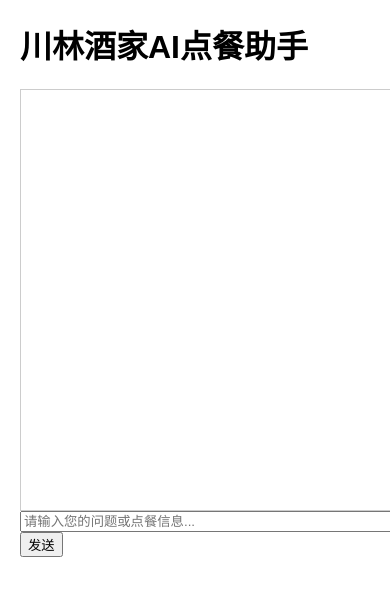
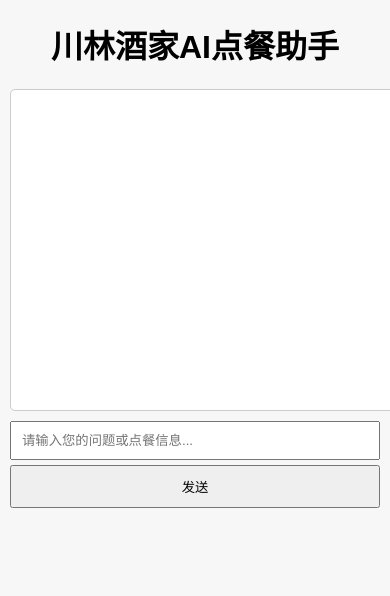
Before and after one commit to Linlinde/catering_ai_agent, a Flask app: page / in a window 390 px wide; the page is wider, and only the part inside the window is pictured. Shown: the top 596 px of that part. Run offline with Flask 2, Linux system fonts and the light colour scheme.

Commit message:
Update index.html

```diff
--- a/templates/index.html
+++ b/templates/index.html
@@ -3,21 +3,70 @@
 <head>
     <meta charset="utf-8">
     <title>川林酒家AI点餐助手</title>
+    <!-- 确保页面在移动设备上以正确比例显示 -->
+    <meta name="viewport" content="width=device-width, initial-scale=1">
     <style>
-        body { font-family: Arial, sans-serif; margin: 20px; }
-        #chatbox { border: 1px solid #ccc; padding: 10px; width: 500px; height: 400px; overflow-y: scroll; }
-        .message { margin: 5px 0; }
-        .user { color: blue; }
-        .assistant { color: green; }
-        .loading { font-style: italic; color: gray; }
+        /* 全局样式 */
+        body {
+            font-family: Arial, sans-serif;
+            margin: 20px;
+            background: #f7f7f7;
+        }
+        h1 {
+            text-align: center;
+        }
+        #chatbox {
+            border: 1px solid #ccc;
+            padding: 10px;
+            width: 100%;
+            max-width: 500px;
+            height: 400px;
+            overflow-y: auto;
+            background: #fff;
+            margin: 20px auto;
+            border-radius: 5px;
+        }
+        .message {
+            margin: 10px;
+            padding: 8px;
+            border-radius: 4px;
+        }
+        .user {
+            background-color: #e0f7ff;
+            color: #007acc;
+        }
+        .assistant {
+            background-color: #e8ffe8;
+            color: #006600;
+        }
+        .loading {
+            font-style: italic;
+            color: gray;
+        }
+        /* 响应式调整 */
+        @media (max-width: 600px) {
+            body {
+                margin: 10px;
+            }
+            #chatbox {
+                height: 300px;
+                margin: 10px auto;
+            }
+            input, button {
+                width: 100%;
+                margin-bottom: 10px;
+                box-sizing: border-box;
+            }
+        }
     </style>
 </head>
 <body>
     <h1>川林酒家AI点餐助手</h1>
     <div id="chatbox"></div>
-    <input type="text" id="userInput" placeholder="请输入您的问题或点餐信息..." style="width: 400px;">
-    <button id="sendBtn">发送</button>
-
+    <div style="max-width: 500px; margin: auto;">
+        <input type="text" id="userInput" placeholder="请输入您的问题或点餐信息..." style="width:100%; padding:10px; margin-bottom:5px;">
+        <button id="sendBtn" style="width:100%; padding:10px;">发送</button>
+    </div>
     <script>
         const chatbox = document.getElementById("chatbox");
         const userInput = document.getElementById("userInput");
@@ -27,8 +76,7 @@
             let dots = 0;
             return setInterval(() => {
                 dots = (dots + 1) % 4;
-                let loadingText = "正在思考" + ".".repeat(dots);
-                element.innerText = "助手: " + loadingText;
+                element.innerText = "助手: 正在思考" + ".".repeat(dots);
             }, 500);
         }
 
```
